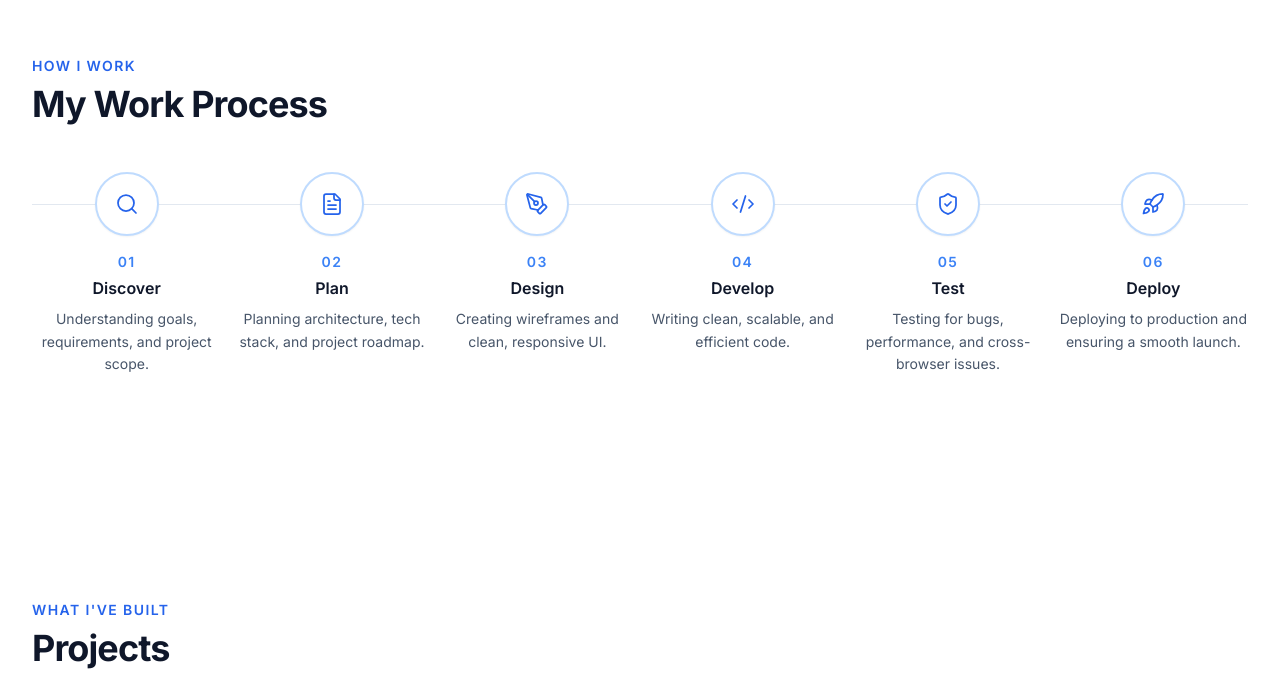
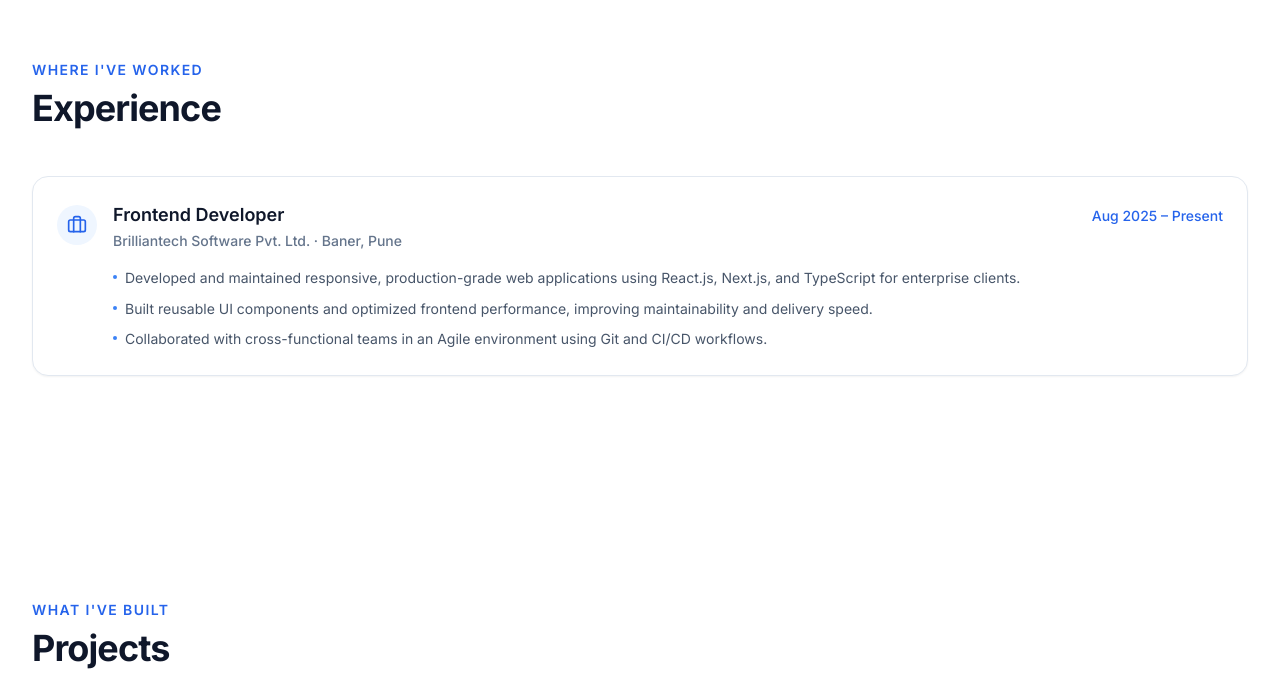
Before and after one commit to AjinkyaDsarkase/Portfolio, a Next.js app: page / in a window 1280 px wide. Shown: the part 2493-3178 px from the top of the page. Built offline with nearby package versions, Linux system fonts and the light colour scheme.

Commit message:
changed sequence of work process and experience

```diff
--- a/src/app/page.tsx
+++ b/src/app/page.tsx
@@ -18,8 +18,8 @@ export default function Home() {
         <Hero />
         <About />
         <Skills />
+        <WorkProcess />
         <Experience />
-        <WorkProcess />
         <Projects />
         <Education />
         <Contact />
```
